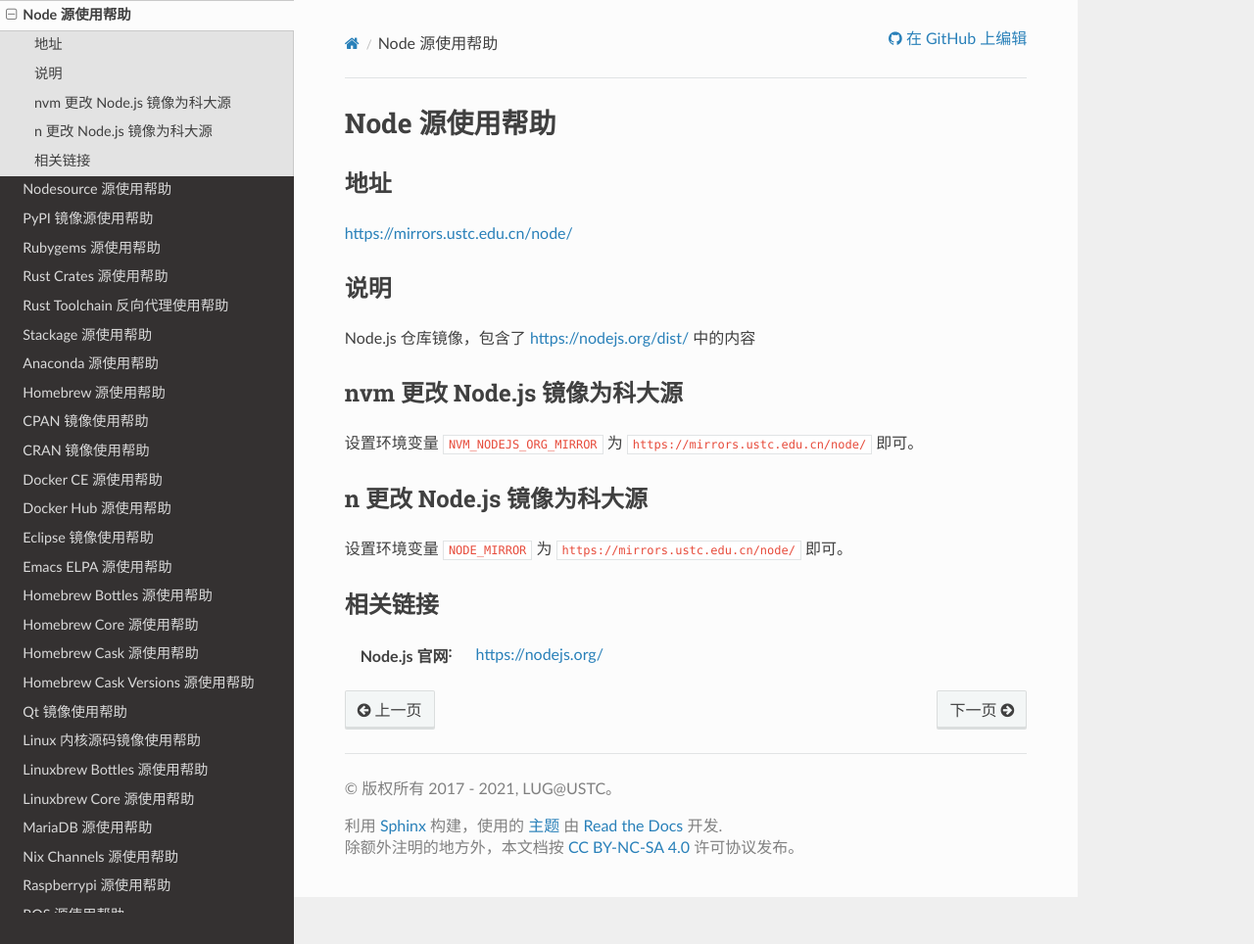
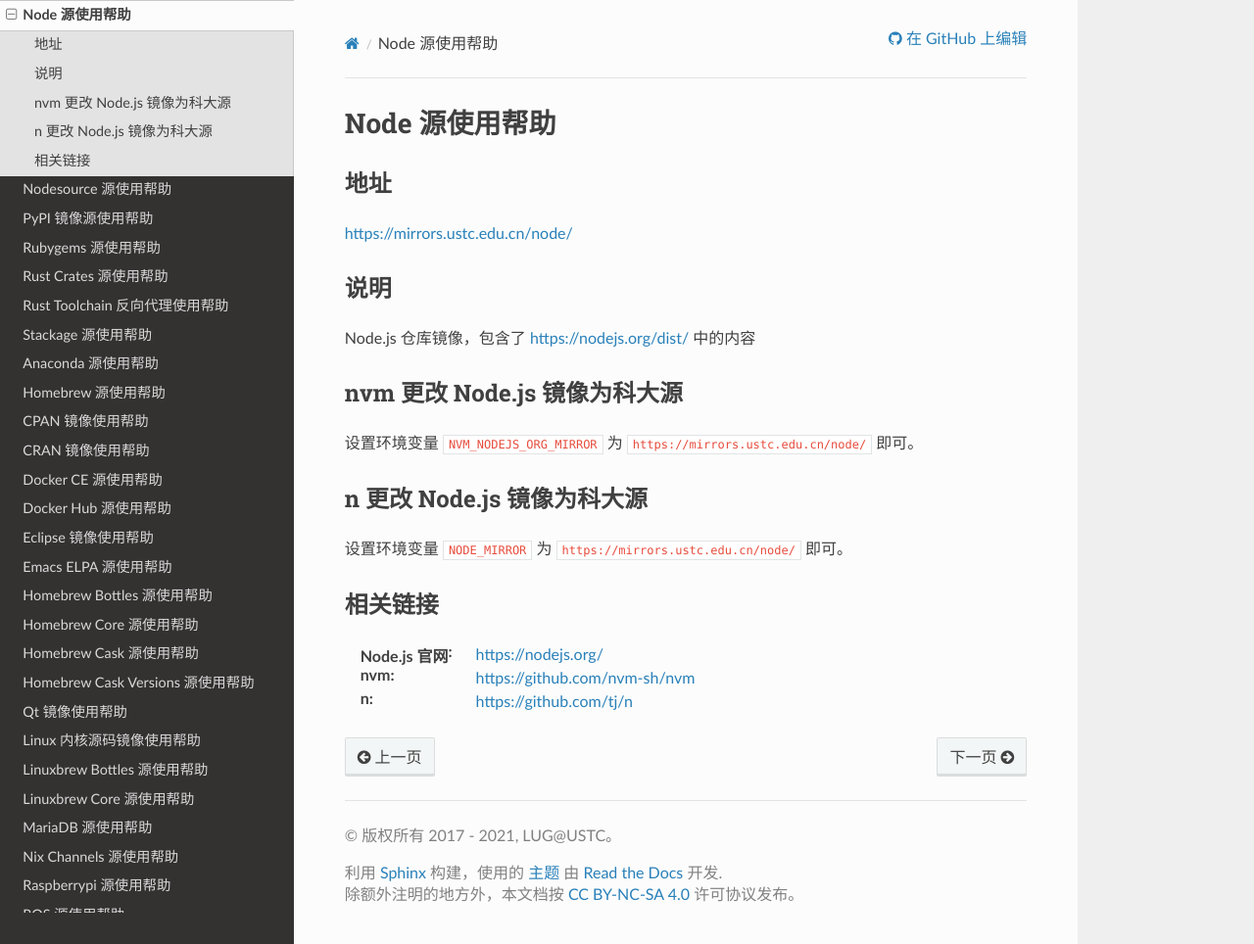
Before and after one commit to ustclug/mirrorhelp, a Sphinx documentation site: the page built from source/node.rst, in a window 1280 px wide and 964 px high. Shown: the whole window at 98% size. Built offline with Sphinx 7.4.7 and the Read the Docs theme 2.0.0, drawn with Linux system fonts in a browser that asks for light colours; pages that are not in the unit, such as notebooks, are missing from menus; some of the changed lines change nothing that is shown.

Commit message:
Add nvm and n link to node help

```diff
--- a/source/node.rst
+++ b/source/node.rst
@@ -26,3 +26,5 @@
 ========
 
 :Node.js 官网: https://nodejs.org/
+:nvm: https://github.com/nvm-sh/nvm
+:n: https://github.com/tj/n
```
